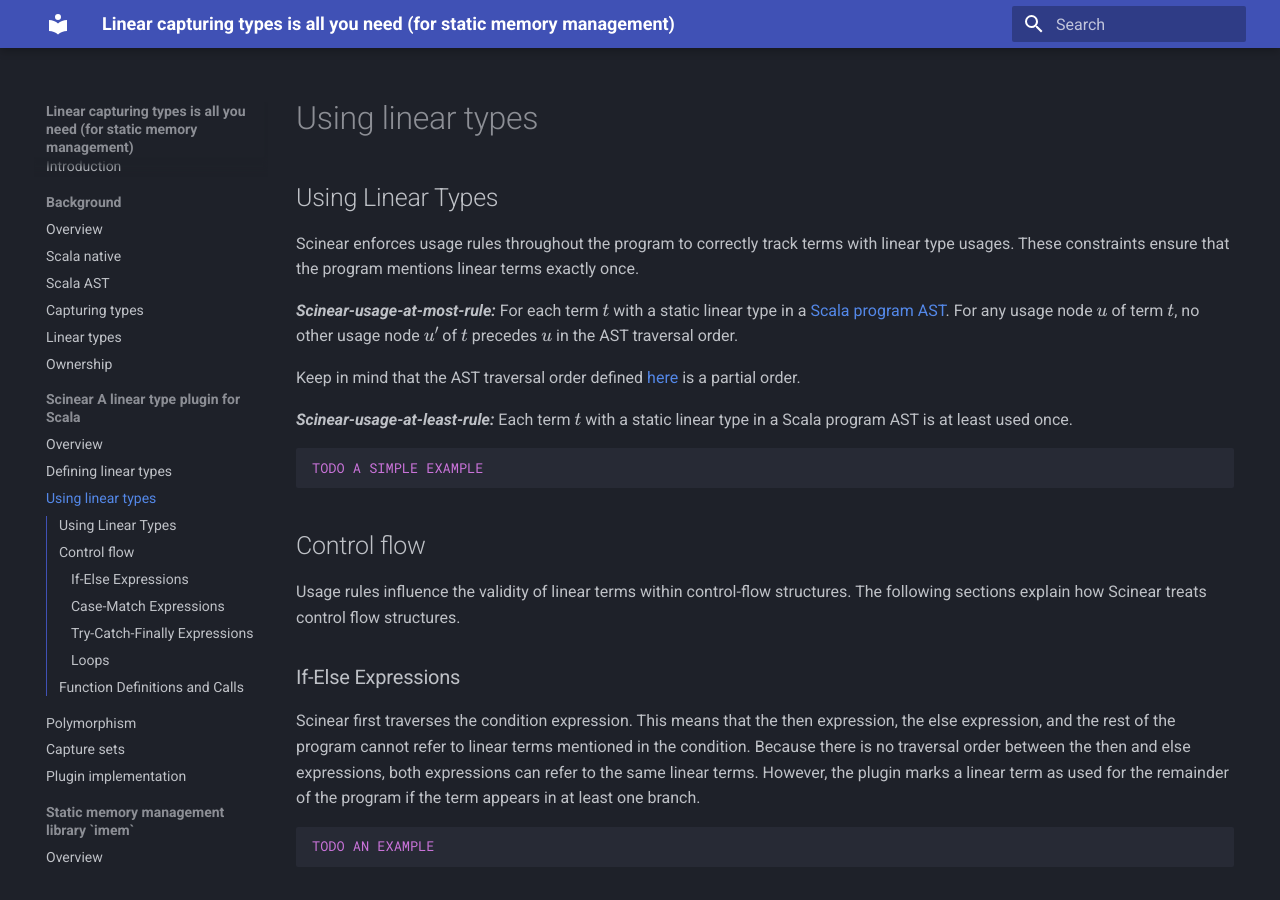
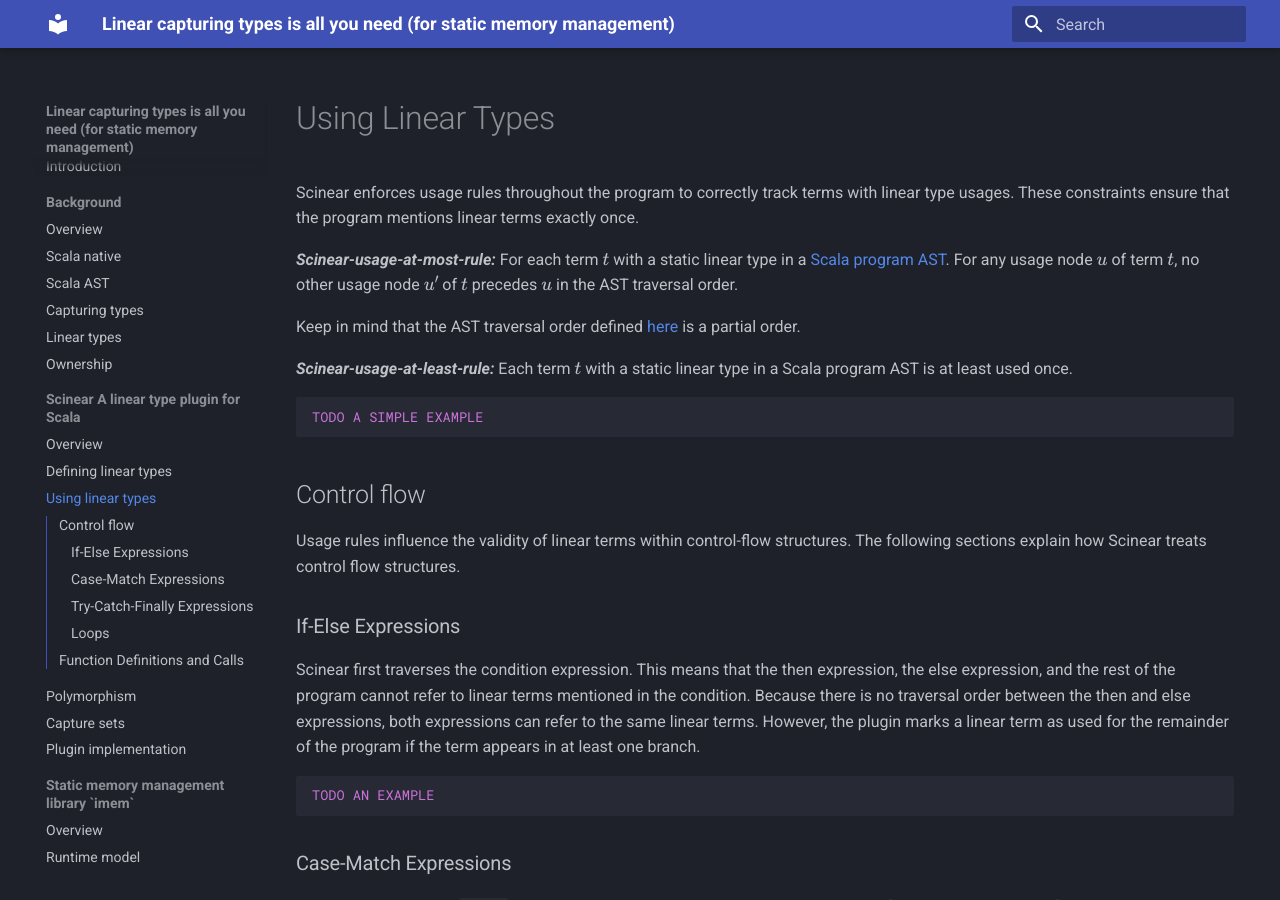
Before and after one commit to amsen20/masters-thesis, an MkDocs documentation site: the page built from docs/scinear/using-linear-types.md, in a window 1280 px wide and 900 px high. Built offline with MkDocs 1.6.1 and Material for MkDocs 9.7.7, drawn with Linux system fonts in a browser that asks for light colours.

Commit message:
Fix warnings

```diff
--- a/docs/scinear/using-linear-types.md
+++ b/docs/scinear/using-linear-types.md
@@ -1,4 +1,4 @@
-## Using Linear Types
+# Using Linear Types
 
 Scinear enforces usage rules throughout the program to correctly track terms with linear type usages. These constraints ensure that the program mentions linear terms exactly once.
 
```
Also changed, not shown: docs/background/scala-ast.md (+3 -0 lines).
